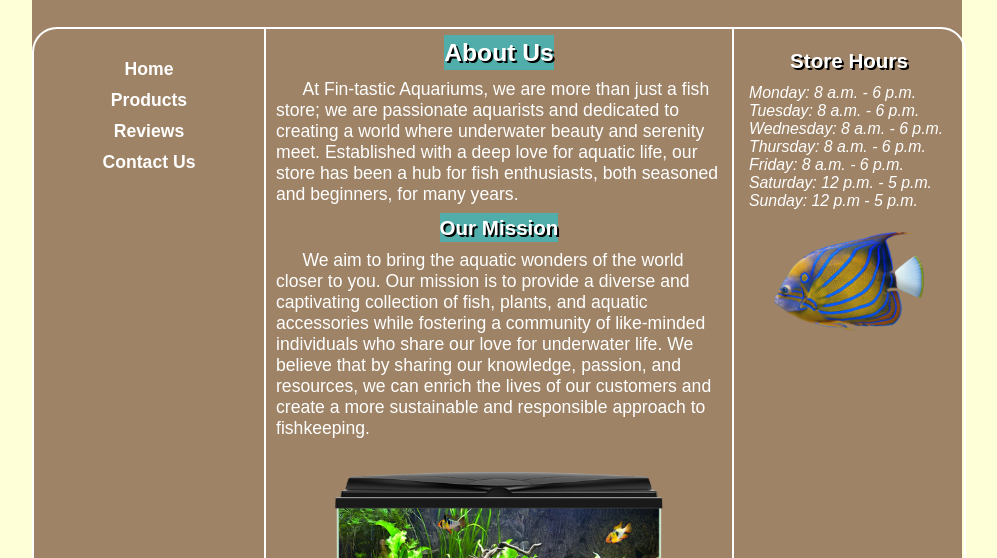
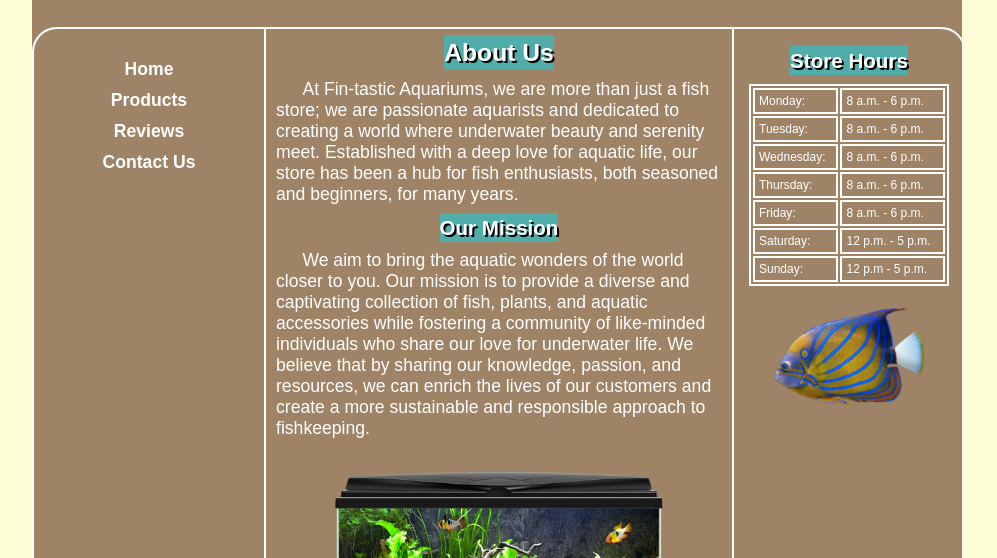
Before and after one commit to MorganRunyan/FinalProject, a plain HTML site: page index.html in a window 1280 px wide. Shown: the part 242-800 px from the top of the page, without its empty margins (143-1140 px from the left). Drawn offline with Linux system fonts and the light colour scheme.

Commit message:
Add files via upload

```diff
--- a/css/styles.css
+++ b/css/styles.css
@@ -220,6 +220,12 @@
 	background: rgb(80, 173, 169);
 }
 
+.highlight2 {
+	display: inline;
+	padding: .15em 0;
+	background: rgb(80, 173, 169);
+}
+
 h3 {
     text-align: center;
     padding-bottom: 0.5em;
@@ -257,3 +263,19 @@
 footer a:hover {
     text-decoration: underline;
 }
+
+table {
+	width: 100%;
+}
+
+tr {
+	font-size: 12px;
+}
+
+table, th, td {
+	border: 2px solid;
+}
+
+td {
+	padding: 4px;
+}
--- a/index.html
+++ b/index.html
@@ -51,16 +51,38 @@
 
 <aside>
 
-<h3>Store Hours</h3>
+<h3><span class="highlight">Store Hours</h3>
 
-	<p>Monday: 8 a.m. - 6 p.m.</p>
-	<p>Tuesday: 8 a.m. - 6 p.m.</p>
-	<p>Wednesday:  8 a.m. - 6 p.m.</p>
-	<p>Thursday: 8 a.m. - 6 p.m.</p>
-	<p>Friday: 8 a.m. - 6 p.m.</p>
-	<p>Saturday: 12 p.m. - 5 p.m.</p>
-	<p>Sunday: 12 p.m - 5 p.m.</p>
-
+	<table>
+	<tr>
+		<td>Monday:</td>
+			<td>8 a.m. - 6 p.m.</td>
+	</tr>
+	<tr>
+		<td>Tuesday:</td>
+			<td>8 a.m. - 6 p.m.</td>
+	</tr>
+	<tr>
+		<td>Wednesday:</td>
+			<td>8 a.m. - 6 p.m.</td>
+	</tr>
+	<tr>
+		<td>Thursday:</td>
+			<td>8 a.m. - 6 p.m.</td>
+	</tr>
+	<tr>
+		<td>Friday:</td>
+			<td>8 a.m. - 6 p.m.</td>
+	</tr>
+	<tr>
+		<td>Saturday:</td>
+			<td>12 p.m. - 5 p.m.</td>
+	</tr>
+	<tr>
+		<td>Sunday:</td>
+			<td>12 p.m - 5 p.m.</td>
+	</tr>
+	</table>
 <figure>
   <img src = "images/tropicalfish.png" alt = "Tropical Fish"
 	width="150"
```
Also changed, not shown: products.html (+3 -3 lines), reviews.html (+1 -1 lines).
